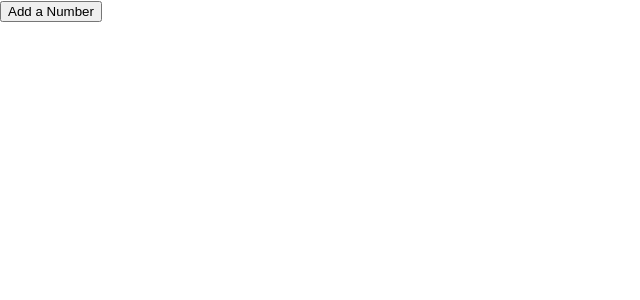
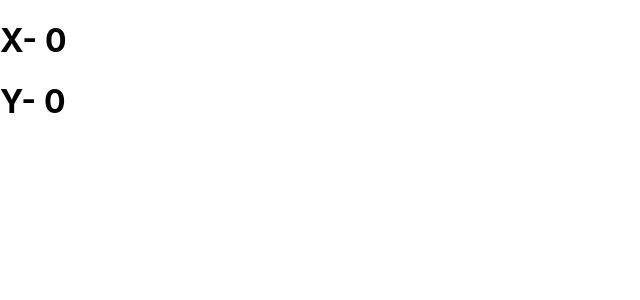
Before and after one commit to hayetmnasrighabri/les-hooks, a React (Create React App) app: page / in a window 1280 px wide. Shown: the top 300 px of the page, without its empty margins (0-640 px from the left). Built offline with nearby package versions, Linux system fonts and the light colour scheme.

Commit message:
hook useEffect

```diff
--- a/src/App.js
+++ b/src/App.js
@@ -1,24 +1,22 @@
 import React from 'react'
+import { useEffect } from 'react'
 import { useState } from 'react'
 
 function App() {
-  const [items, setItems]= useState([])
-  const addItems=()=>{
-    setItems([
-      ...items, {
-        id: items.length,
-        value: Math.floor(Math.random()* 10)+1,
-      }
-    ])
+  const [x, setX]= useState(0)
+  const [y, setY] = useState(0)
+  const loadMousePosition=(e)=>{
+    setX(e.clientX)
+    setY(e.clientY)
   }
+  useEffect(()=>{
+    console.log('useEffect called')
+    window.addEventListener('mousemove',loadMousePosition)
+  },[])
   return (
     <div>
-      <button onClick={addItems}>Add a Number</button>
-      <ul>
-        {items.map((item)=>(
-          <li key={item.id}>{item.value}</li>
-        ))}
-      </ul>
+     <h1>X- {x}</h1>
+     <h1>Y- {y}</h1>
     </div>
   )
 }
```
